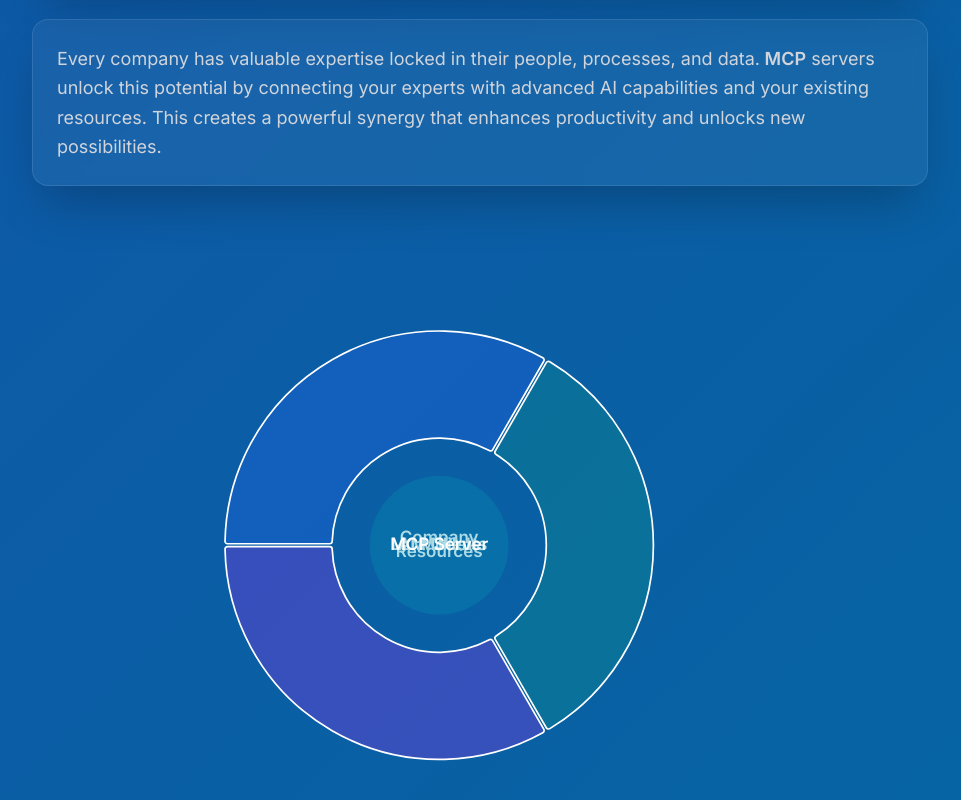
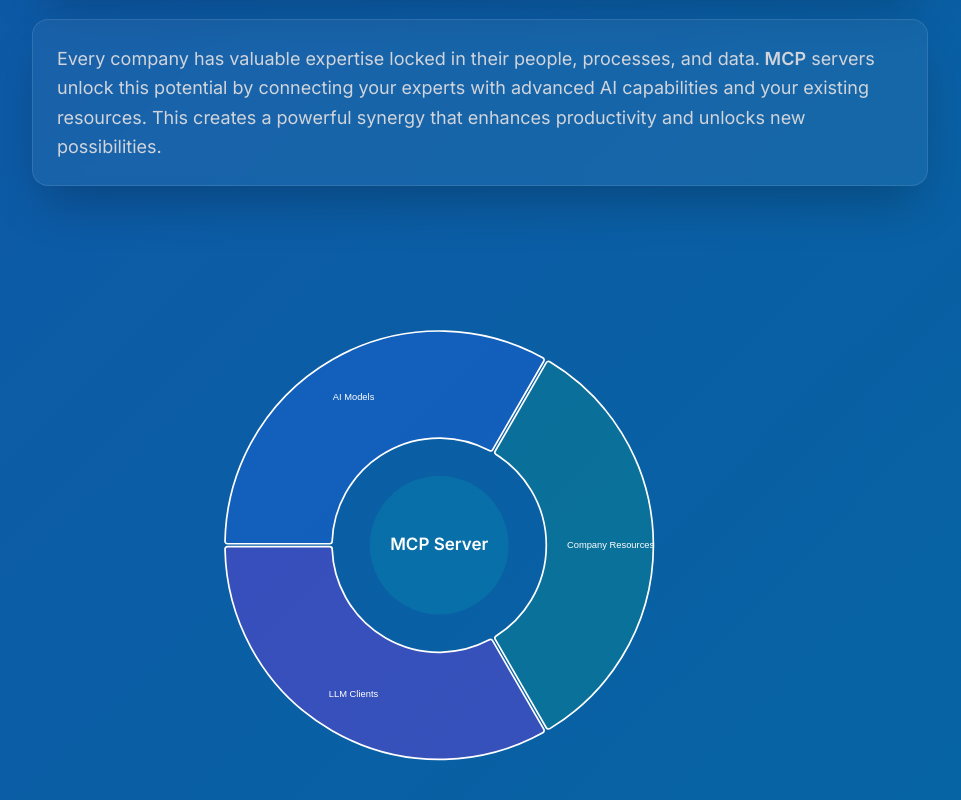
Before and after one commit to boorich/extraordinary_minds, a Next.js app: page / in a window 1280 px wide. Shown: the part 580-1380 px from the top of the page, without its empty margins (160-1121 px from the left). Built offline with nearby package versions, Linux system fonts and the light colour scheme.

Commit message:
fix: revert to working label positioning
- Remove custom arcLabelsComponent
- Use Nivo's built-in label positioning
- Keep text styling via arcLabelsTextClass

```diff
--- a/src/components/MCPArchitectureNivo.tsx
+++ b/src/components/MCPArchitectureNivo.tsx
@@ -79,41 +79,10 @@ const MCPArchitecture = () => {
           endAngle={270}
           enableArcLabels={true}
           arcLabel={d => d.data.title}
-          arcLabelsComponent={({ label, style }) => {
-            const lines = label.toString().split('\n');
-            const transform = typeof style.transform === 'string' ? style.transform : '';
-            return (
-              <g transform={transform}>
-                <text
-                  y={lines.length > 1 ? -8 : 0}
-                  textAnchor="middle"
-                  dominantBaseline="middle"
-                  fill="white"
-                  className="text-xl font-semibold"
-                >
-                  {lines[0]}
-                </text>
-                {lines.length > 1 && (
-                  <text
-                    y={8}
-                    textAnchor="middle"
-                    dominantBaseline="middle"
-                    fill="white"
-                    className="text-xl font-semibold"
-                  >
-                    {lines[1]}
-                  </text>
-                )}
-              </g>
-            );
-          }}
-          arcLabelsRadiusOffset={0.35}
-          arcLinkLabelsSkipAngle={10}
-          arcLinkLabelsTextColor="white"
-          arcLinkLabelsThickness={2}
-          arcLinkLabelsColor={{ from: 'color' }}
+          arcLabelsRadiusOffset={0.6}
           arcLabelsSkipAngle={0}
           arcLabelsTextColor="white"
+          arcLabelsTextClass="text-xl font-semibold"
           layers={[
             'arcs',
             'arcLabels',
```
